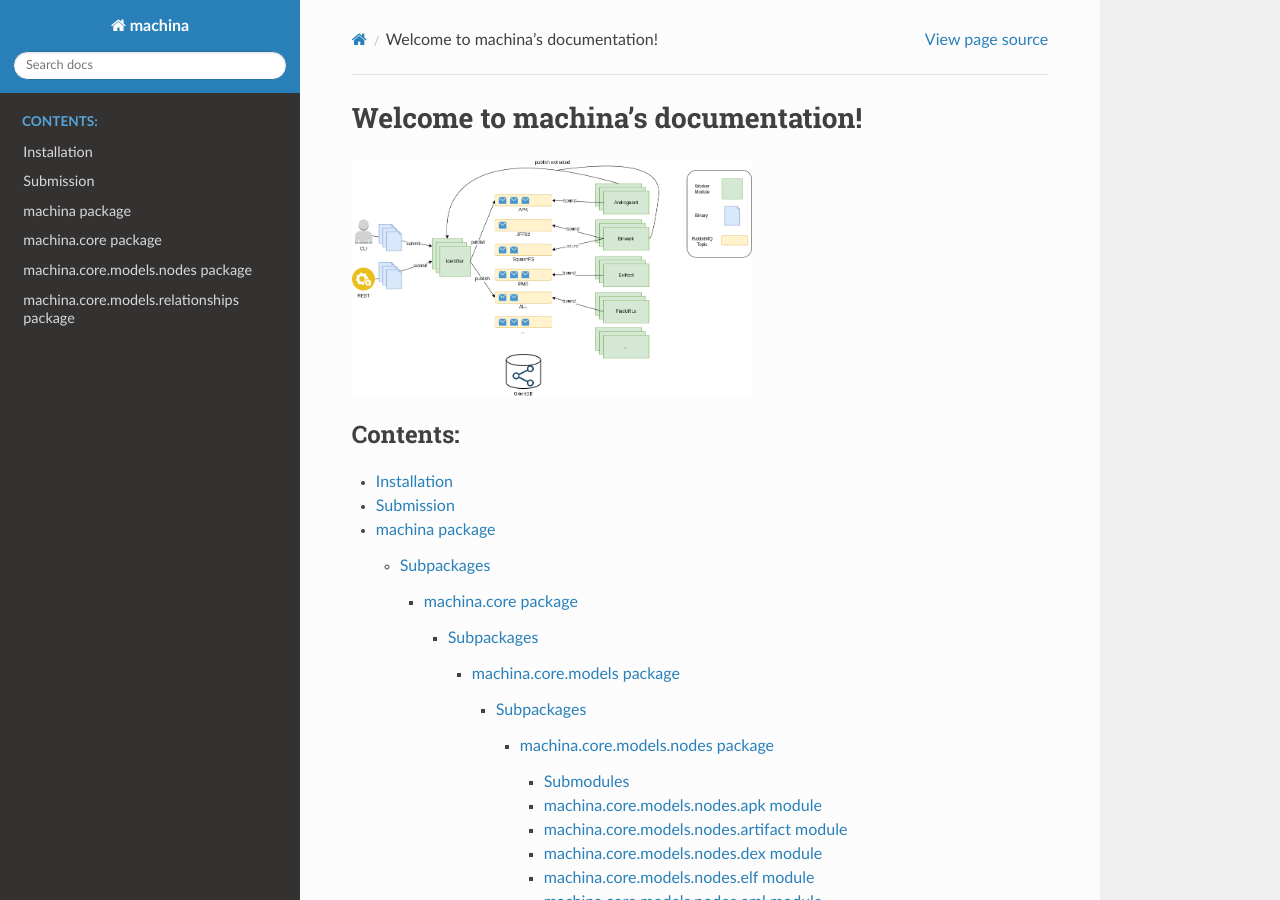
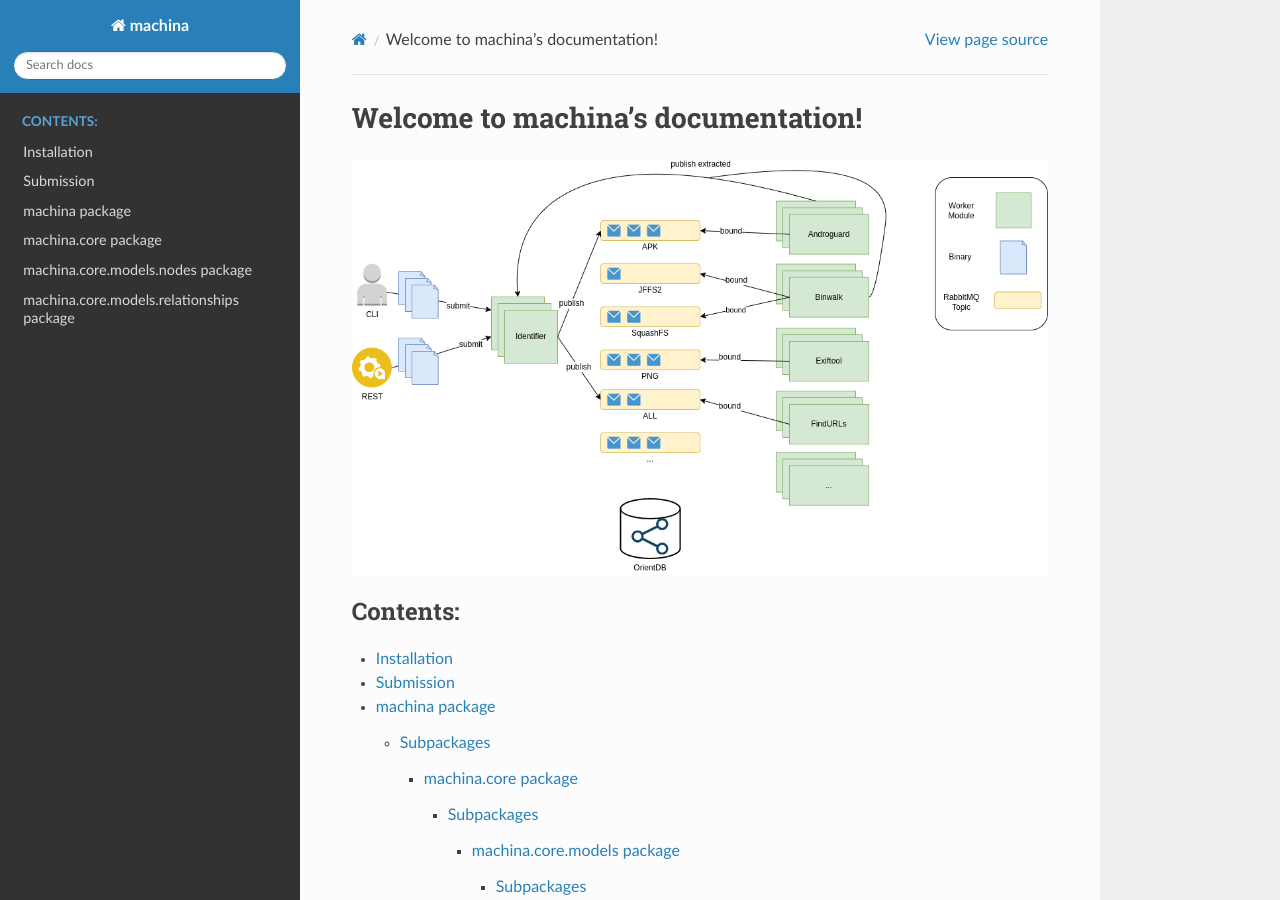
Before and after one commit to ehrenb/machina-docs, a Sphinx documentation site: the page built from docs/source/index.rst, in a window 1280 px wide and 900 px high. Built offline with Sphinx 7.4.7 and the Read the Docs theme 2.0.0, drawn with Linux system fonts in a browser that asks for light colours.

```diff
--- a/docs/source/index.rst
+++ b/docs/source/index.rst
@@ -7,8 +7,8 @@
 ===================================
 
 .. image:: images/machina.drawio.png
-   :width: 400
-   :alt: Alternative text
+   :width: 800
+   :alt: architecture
 
 .. toctree::
    :maxdepth: 8
```
Also changed, not shown: 1 other file.
